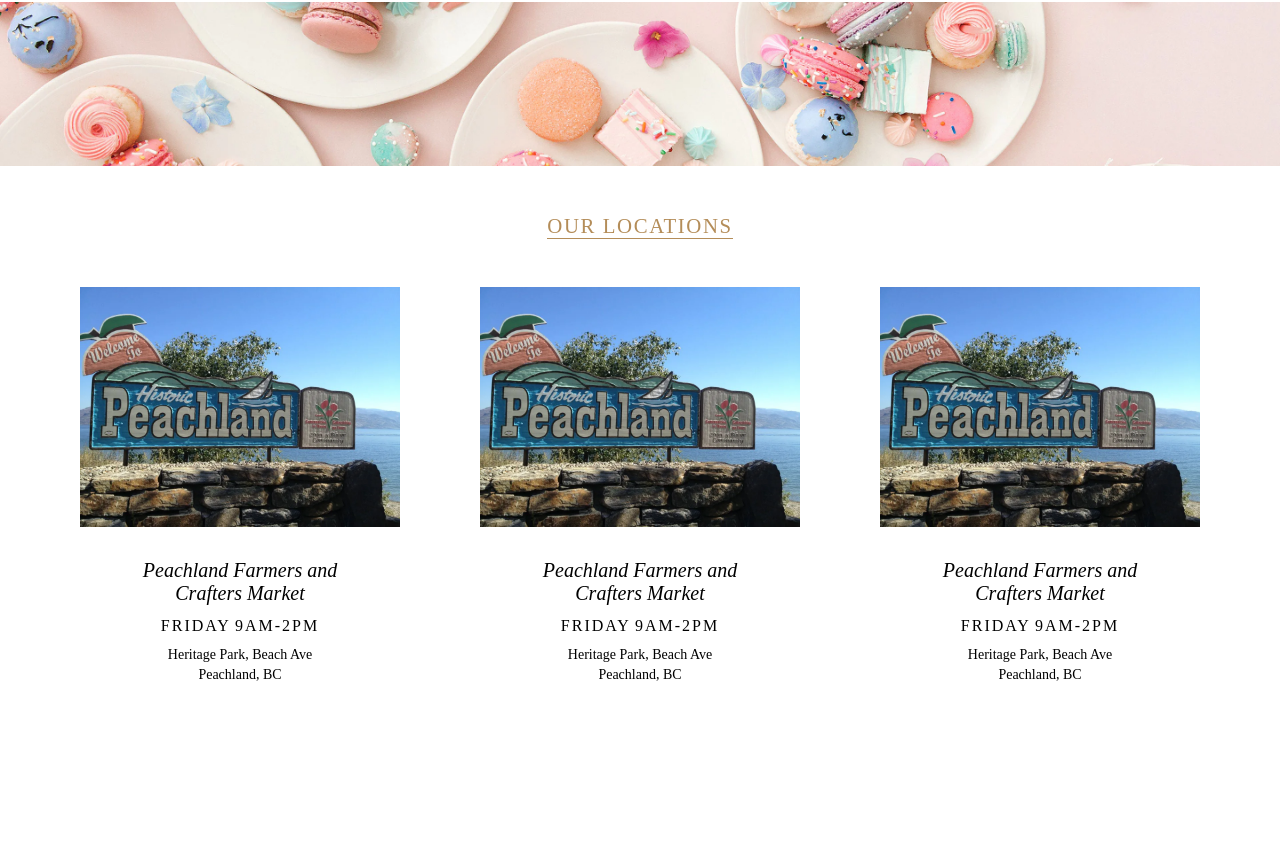
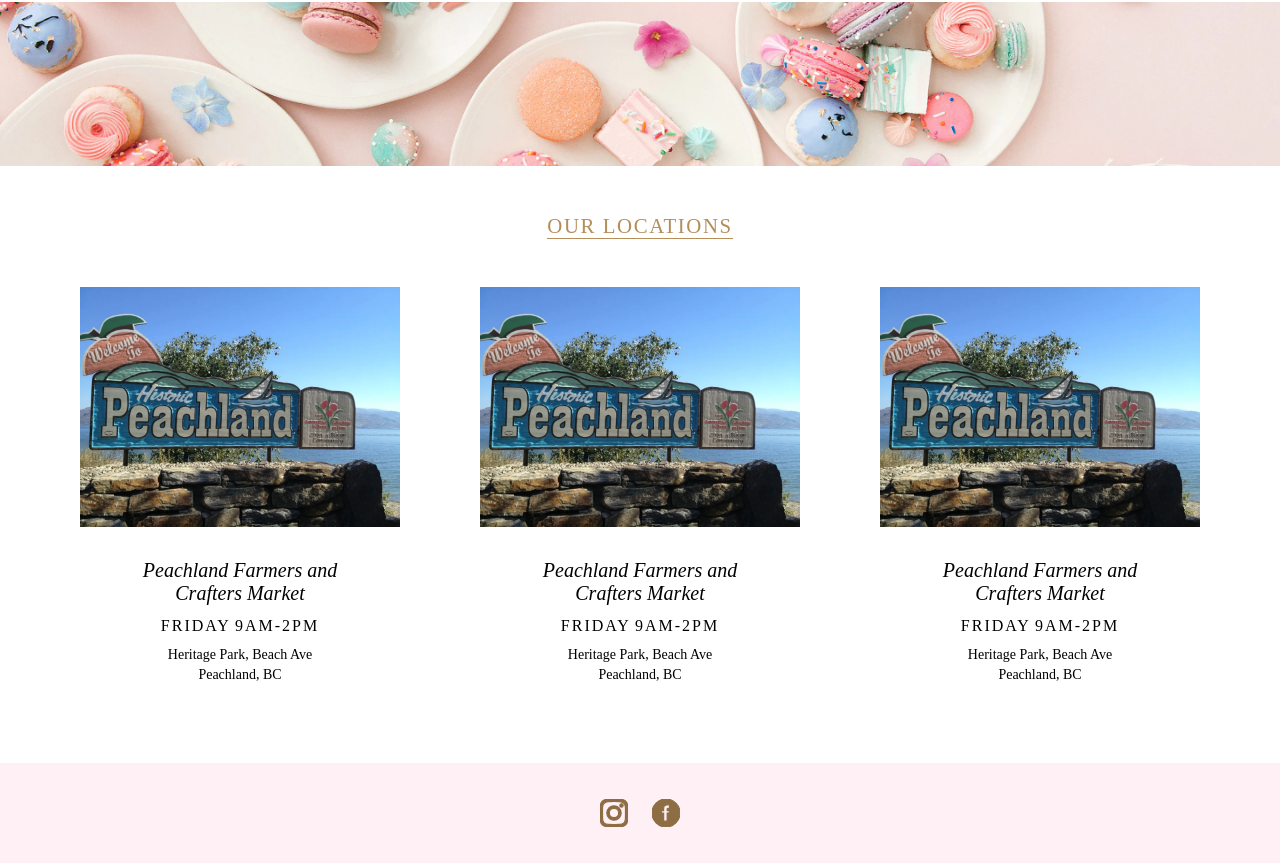
Before and after one commit to Smoopfrog/asweetromance, a React (Create React App) app: page / in a window 1280 px wide. Shown: the part 883-1746 px from the top of the page. Before the commit the page ends 1646 px from the top, so only its background shows below. Built offline with nearby package versions, Linux system fonts and the light colour scheme.

Commit message:
create footer component and basic styling

```diff
--- a/src/App.js
+++ b/src/App.js
@@ -3,6 +3,7 @@
 import Header from "./Components/Header";
 import HeroPage from "./Components/HeroPage";
 import Locations from "./Components/Locations";
+import Footer from "./Components/Footer";
 
 function App() {
   return (
@@ -12,6 +13,7 @@
       <About />
       <Banner />
       <Locations />
+      <Footer />
     </div>
   );
 }
--- /dev/null
+++ b/src/Components/Footer.jsx
@@ -0,0 +1,42 @@
+import "../Styles/Footer.css";
+
+const Footer = () => {
+  return (
+    <footer className="footer">
+      <div className="footer-social-links">
+        <a
+          className="social-link"
+          href="https://www.instagram.com/asweetromance/"
+          target="_blank"
+          rel="noopener noreferrer"
+        >
+          <svg
+            xmlns="http://www.w3.org/2000/svg"
+            className="social-icon"
+            viewBox="0 0 24 24"
+          >
+            <path d="M12 2.163c3.204 0 3.584.012 4.85.07 3.252.148 4.771 1.691 4.919 4.919.058 1.265.069 1.645.069 4.849 0 3.205-.012 3.584-.069 4.849-.149 3.225-1.664 4.771-4.919 4.919-1.266.058-1.644.07-4.85.07-3.204 0-3.584-.012-4.849-.07-3.26-.149-4.771-1.699-4.919-4.92-.058-1.265-.07-1.644-.07-4.849 0-3.204.013-3.583.07-4.849.149-3.227 1.664-4.771 4.919-4.919 1.266-.057 1.645-.069 4.849-.069zm0-2.163c-3.259 0-3.667.014-4.947.072-4.358.2-6.78 2.618-6.98 6.98-.059 1.281-.073 1.689-.073 4.948 0 3.259.014 3.668.072 4.948.2 4.358 2.618 6.78 6.98 6.98 1.281.058 1.689.072 4.948.072 3.259 0 3.668-.014 4.948-.072 4.354-.2 6.782-2.618 6.979-6.98.059-1.28.073-1.689.073-4.948 0-3.259-.014-3.667-.072-4.947-.196-4.354-2.617-6.78-6.979-6.98-1.281-.059-1.69-.073-4.949-.073zm0 5.838c-3.403 0-6.162 2.759-6.162 6.162s2.759 6.163 6.162 6.163 6.162-2.759 6.162-6.163c0-3.403-2.759-6.162-6.162-6.162zm0 10.162c-2.209 0-4-1.79-4-4 0-2.209 1.791-4 4-4s4 1.791 4 4c0 2.21-1.791 4-4 4zm6.406-11.845c-.796 0-1.441.645-1.441 1.44s.645 1.44 1.441 1.44c.795 0 1.439-.645 1.439-1.44s-.644-1.44-1.439-1.44z" />
+          </svg>
+          <div className="social-anchor-circle"></div>
+        </a>
+        <a
+          className="social-link"
+          href="https://www.facebook.com/asweetromance/"
+          target="_blank"
+          rel="noopener noreferrer"
+        >
+          <svg
+            xmlns="http://www.w3.org/2000/svg"
+            className="social-icon"
+            viewBox="0 0 24 24"
+          >
+            <path d="M12 0c-6.627 0-12 5.373-12 12s5.373 12 12 12 12-5.373 12-12-5.373-12-12-12zm3 8h-1.35c-.538 0-.65.221-.65.778v1.222h2l-.209 2h-1.791v7h-3v-7h-2v-2h2v-2.308c0-1.769.931-2.692 3.029-2.692h1.971v3z" />{" "}
+          </svg>
+          <div className="social-anchor-circle"></div>
+        </a>
+      </div>
+    </footer>
+  );
+};
+
+export default Footer;
--- /dev/null
+++ b/src/Styles/Footer.css
@@ -0,0 +1,48 @@
+.footer {
+  width: 100%;
+  height: 100px;
+  background-color: #fff0f6;
+  display: flex;
+  align-items: center;
+  justify-content: center;
+}
+
+.footer-social-links {
+  display: flex;
+  gap: 24px;
+}
+
+.social-link {
+  position: relative;
+  display: flex;
+  align-items: center;
+  justify-content: center;
+}
+
+.social-icon {
+  width: 28px;
+  height: 28px;
+  transition: all 0.4s ease-out;
+  z-index: 1;
+  stroke: #8d6d44;
+  fill: #8d6d44;
+}
+
+.social-link:hover .social-icon {
+  stroke: white;
+  fill: white;
+}
+
+.social-anchor-circle {
+  position: absolute;
+  width: 40px;
+  height: 40px;
+  background-color: #8d6d44;
+  border-radius: 50%;
+  transform: translateY(0%) scale(0);
+  transition: all 0.4s ease-out;
+}
+
+.social-link:hover .social-anchor-circle {
+  transform: translateY(0%) scale(1);
+}/*# sourceMappingURL=Footer.css.map */
--- /dev/null
+++ b/src/Styles/Footer.scss
@@ -0,0 +1,50 @@
+.footer {
+  width: 100%;
+  height: 100px;
+  background-color: #fff0f6;
+  display: flex;
+  align-items: center;
+  justify-content: center;
+}
+
+.footer-social-links {
+  display: flex;
+  gap: 24px;
+}
+
+.social-link {
+  position: relative;
+  display: flex;
+  align-items: center;
+  justify-content: center;
+}
+
+.social-icon {
+  width: 28px;
+  height: 28px;
+  transition: all 0.4s ease-out;
+  z-index: 1;
+  stroke: #8d6d44;
+  fill: #8d6d44;
+}
+
+.social-link:hover .social-icon {
+  stroke: white;
+  fill: white;
+}
+
+.social-anchor-circle {
+  position: absolute;
+  width: 40px;
+  height: 40px;
+
+  background-color: #8d6d44;
+  border-radius: 50%;
+
+  transform: translateY(0%) scale(0);
+  transition: all 0.4s ease-out;
+}
+
+.social-link:hover .social-anchor-circle {
+  transform: translateY(0%) scale(1);
+}
```
Also changed, not shown: 1 other file (tests, documents, lock files or other folders).
